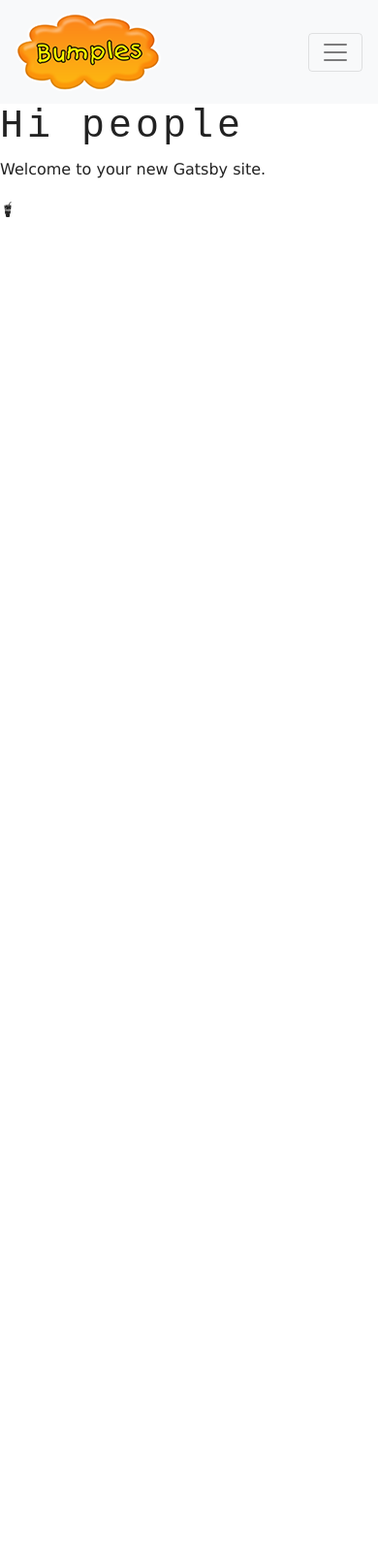
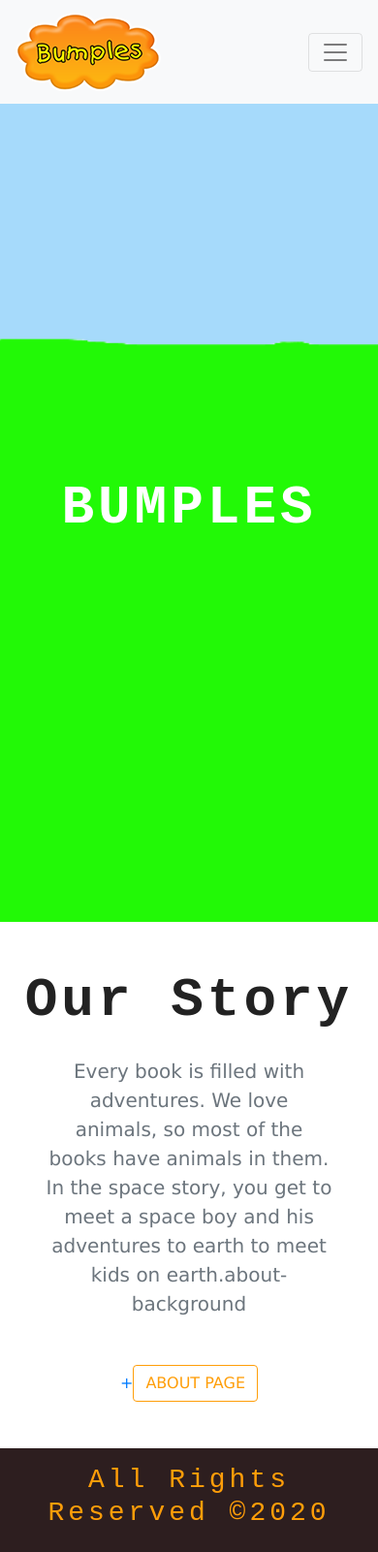
Before and after one commit to bumples/griffy2, a Gatsby site: page / in a window 390 px wide. Shown: the whole page at 97% size. Before the commit the page ends 844 px from the top, so only its background shows below. Built offline with nearby package versions, Linux system fonts and the light colour scheme; Gatsby itself is replaced by a stand-in of ours.

Commit message:
3rd commit

```diff
--- a/gatsby-config.js
+++ b/gatsby-config.js
@@ -1,7 +1,7 @@
 module.exports = {
   siteMetadata: {
-    title: `Gatsby Default Starter`,
-    description: `Kick off your next, great Gatsby project with this default starter. This barebones starter ships with the main Gatsby configuration files you might need.`,
+    title: `Bumples`,
+    description: `Childrens books to read.`,
     author: `@gatsbyjs`,
   },
   plugins: [
@@ -16,6 +16,14 @@ module.exports = {
     `gatsby-transformer-sharp`,
     `gatsby-plugin-sharp`,
     {
+      resolve: `gatsby-source-contentful`,
+      options: {
+        spaceId: `your_space_id`,
+        // Learn about environment variables: https://gatsby.dev/env-vars
+        accessToken: process.env.CONTENTFUL_ACCESS_TOKEN,
+      },
+    },
+    {
       resolve: `gatsby-plugin-manifest`,
       options: {
         name: `gatsby-starter-default`,
@@ -24,7 +32,7 @@ module.exports = {
         background_color: `#663399`,
         theme_color: `#663399`,
         display: `minimal-ui`,
-        icon: `src/images/gatsby-icon.png`, // This path is relative to the root of the site.
+        icon: `src/images/logo.png`, // This path is relative to the root of the site.
       },
     },
     // this (optional) plugin enables Progressive Web App + Offline functionality
--- a/package.json
+++ b/package.json
@@ -6,11 +6,13 @@
   "author": "Kyle Mathews <mathews.kyle@gmail.com>",
   "dependencies": {
     "gatsby": "^2.24.85",
+    "gatsby-background-image": "^1.1.2",
     "gatsby-image": "^2.4.21",
     "gatsby-plugin-manifest": "^2.4.34",
     "gatsby-plugin-offline": "^3.2.33",
     "gatsby-plugin-react-helmet": "^3.3.14",
     "gatsby-plugin-sharp": "^2.6.42",
+    "gatsby-source-contentful": "^3.0.6",
     "gatsby-source-filesystem": "^2.3.34",
     "gatsby-transformer-sharp": "^2.5.17",
     "prop-types": "^15.7.2",
--- /dev/null
+++ b/src/components/Globals/BackgroundSection.js
@@ -0,0 +1,23 @@
+import React from 'react'
+import BackgroundImage from "gatsby-background-image";
+
+export default function BackgroundSection({
+    img,
+    styleClass,
+    title,
+    children
+}) {
+        return (
+    <BackgroundImage className={styleClass} fluid={img}>
+        <h1 className="title text-white text-uppercase text-center display-4 font-weight-bold">
+        {title}
+        </h1>
+        {children}
+    </BackgroundImage>
+    );
+}
+
+BackgroundSection.defaultProps = {
+    title: "default title",
+    styleClass: "default-background"
+};
--- /dev/null
+++ b/src/components/Globals/Footer.js
@@ -0,0 +1,17 @@
+import React from "react";
+
+export default function Footer() {
+    return (
+    <footer className="footer py-3">
+        <div className="container">
+        <div className="row">
+            <div className="col-10 mx-auto col-md-6 text-yellow text-center text-capitalize">
+            <h3>
+                all rights reserved &copy;{new Date().getFullYear().toString()}
+            </h3>
+            </div>
+        </div>
+        </div>
+    </footer>
+        );
+}
--- a/src/components/Globals/Navbar.js
+++ b/src/components/Globals/Navbar.js
@@ -44,7 +44,7 @@ export default class Navbar extends Component {
             <span className="navbar-toggler-icon" />
         </button>
         <div className={this.state.css}>
-          <ul className="navbar-nav mx-auto">
+            <ul className="navbar-nav mx-auto">
             {this.state.links.map(link => {
                 return (
                 <li key={link.id} className="nav-item">
--- /dev/null
+++ b/src/components/Globals/Title.js
@@ -0,0 +1,11 @@
+import React from "react";
+
+export default function Title({ title }) {
+    return (
+    <div className="row">
+        <div className="col text-center mb-3">
+        <h1 className="display-4 text-capitalize font-weight-bold">{title}</h1>
+        </div>
+    </div>
+    );
+}
--- /dev/null
+++ b/src/components/Home/info.js
@@ -0,0 +1,25 @@
+import React from "react";
+import { Link } from "gatsby";
+import Title from "../Globals/Title";
+export default function Info() {
+  return (
+    <section className="py-5">
+      <div className="container">
+        <Title title="our story" />
+        <div className="row">
+          <div className="col-10 col-sm-8 mx-auto text-center">
+            <p className="lead text-muted mb-5">
+             Every book is filled with adventures. We love animals, so most of the books have animals in them. In the space story, you get to meet a space boy and his adventures to earth to meet kids on earth.about-background
+            </p>
+            <Link to="/about/">
+                +
+              <button className="btn text-uppercase btn-yellow">
+                about page
+              </button>
+            </Link>
+          </div>
+        </div>
+      </div>
+    </section>
+  );
+}
--- a/src/components/layout.js
+++ b/src/components/layout.js
@@ -1,15 +1,17 @@
-import React from "react"
-import PropTypes from "prop-types"
-//import { useStaticQuery, graphql } from "gatsby"
+import React from "react";
+import PropTypes from "prop-types";
+import { StaticQuery, graphql } from "gatsby";
+
 import "./bootstrap.min.css";
-import "./layout.css"
+import "./layout.css";
 
 import Navbar from "./Globals/Navbar";
-
+import Footer from "./Globals/Footer";
 const Layout = ({ children }) => (
   <>
     <Navbar />
     {children}
+    <Footer />
   </>
 );
 
--- a/src/pages/index.js
+++ b/src/pages/index.js
@@ -1,16 +1,31 @@
 import React from "react"
-import { Link } from "gatsby"
+import { Link,graphql } from "gatsby"
+
 import Layout from "../components/layout"
 import SEO from "../components/seo"
-import { FaGulp } from "react-icons/fa";
+import BackgroundSection from "../components/Globals/BackgroundSection";
+import Info from "../components/Home/Info";
 
-const IndexPage = () => (
+const IndexPage = ({data}) => (
   <Layout>
-    <SEO title="Home" keywords={['gatsby', 'application', 'react']}/>
-    <h1>Hi people</h1>
-    <p>Welcome to your new Gatsby site.</p>
-    <FaGulp/>
-  </Layout>
+    <SEO title="Home" keywords={[`gatsby`, `application`, `react`]} />
+    <BackgroundSection
+      img={data.img.childImageSharp.fluid}
+      title="bumples"
+    />
+      <Info />
+        </Layout>
 );
 
+export const query = graphql`
+{
+  img:file(relativePath:{eq:"cover1.png"}){
+    childImageSharp{
+      fluid{
+          ...GatsbyImageSharpFluid_tracedSVG
+      }
+    }
+  }
+}`
+
 export default IndexPage
```
Also changed, not shown: src/pages/about.js (added, +32 -0 lines), 2 other files.
